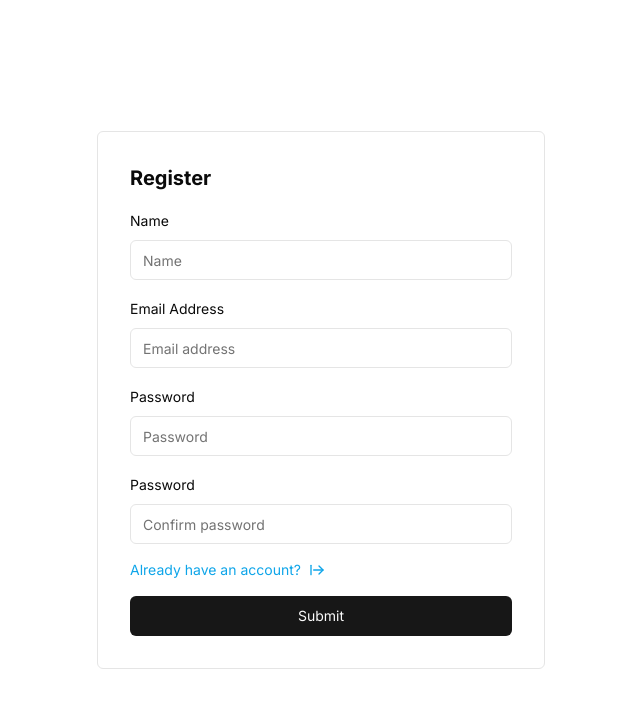
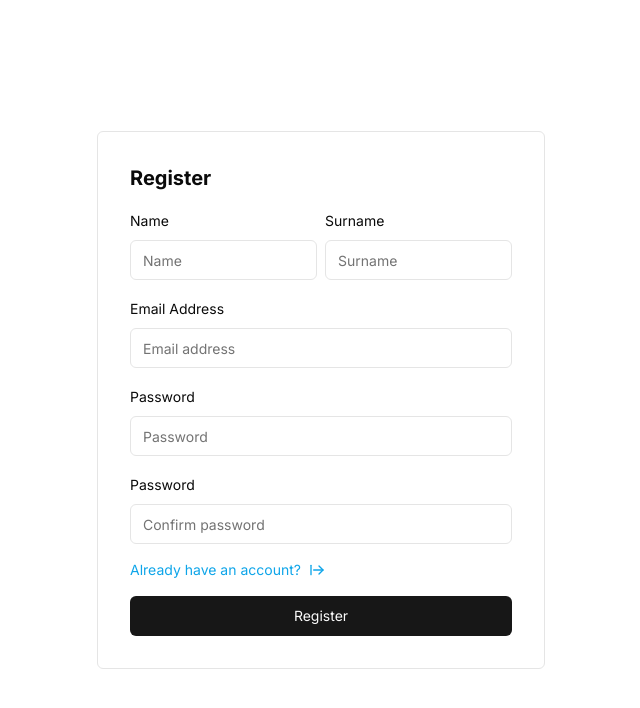
Before and after one commit to meeeww/tfg_segundo, a Next.js app in the folder web/: page /register in a window 1280 px wide. Shown: the top 708 px of the page, without its empty margins (319-959 px from the left). Built offline with nearby package versions, Linux system fonts and the light colour scheme.

Commit message:
Terminar formulario de register
Modificacion del texto en el formulario de login

```diff
--- a/web/components/ui/login/loginForm.tsx
+++ b/web/components/ui/login/loginForm.tsx
@@ -50,7 +50,7 @@ const LoginForm = () => {
         onSubmit={form.handleSubmit(handleSubmit)}
         className="max-w-md w-full flex flex-col gap-4 border rounded-md p-8 m-2"
       >
-        <h3 className="text-xl font-semibold">Login</h3>
+        <h3 className="text-xl font-semibold">Log in</h3>
         <FormField
           control={form.control}
           name="emailAddress"
@@ -103,7 +103,7 @@ const LoginForm = () => {
         </Link>
 
         <Button type="submit" className="w-full">
-          Submit
+          Log in
         </Button>
       </form>
     </Form>
--- a/web/components/ui/login/registerForm.tsx
+++ b/web/components/ui/login/registerForm.tsx
@@ -22,8 +22,8 @@ const formSchema = z
     password: z.string().min(8, { message: "Password must be at least 8 characters long" }),
     passwordConfirm: z.string(),
     userName: z.string(),
-    name: z.string(),
-    surname: z.string(),
+    name: z.string().min(1, { message: "Please enter your name" }),
+    surname: z.string().min(1, { message: "Please enter your surname" }),
   })
   .refine(
     (data) => {
@@ -63,7 +63,7 @@ const RegisterForm = () => {
         className="max-w-md w-full flex flex-col gap-4 border rounded-md p-8 m-2"
       >
         <h3 className="text-xl font-semibold">Register</h3>
-        <div>
+        <div className="flex gap-2">
           <FormField
             control={form.control}
             name="name"
@@ -73,6 +73,21 @@ const RegisterForm = () => {
                   <FormLabel>Name</FormLabel>
                   <FormControl>
                     <Input placeholder="Name" type="text" {...field} />
+                  </FormControl>
+                  <FormMessage />
+                </FormItem>
+              );
+            }}
+          />
+          <FormField
+            control={form.control}
+            name="surname"
+            render={({ field }) => {
+              return (
+                <FormItem>
+                  <FormLabel>Surname</FormLabel>
+                  <FormControl>
+                    <Input placeholder="Surname" type="text" {...field} />
                   </FormControl>
                   <FormMessage />
                 </FormItem>
@@ -126,13 +141,13 @@ const RegisterForm = () => {
           }}
         />
 
-        <Link href={"/register"} className="text-sm text-sky-500 flex items-center">
+        <Link href={"/login"} className="text-sm text-sky-500 flex items-center">
           Already have an account?
           <ArrowRightFromLine size={16} className="ml-2" />
         </Link>
 
         <Button type="submit" className="w-full">
-          Submit
+          Register
         </Button>
       </form>
     </Form>
```
